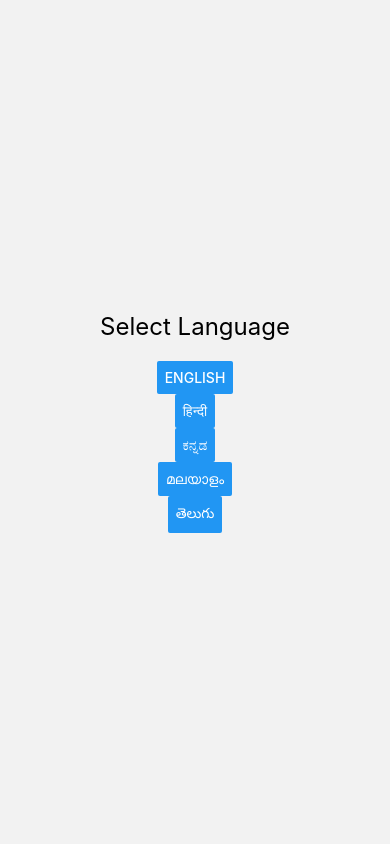
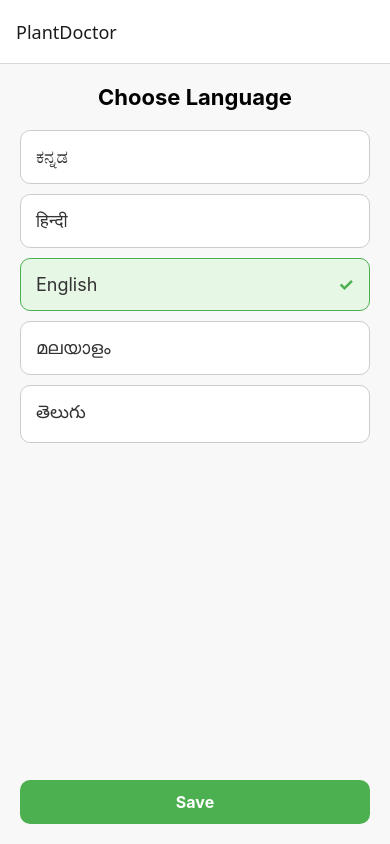
Before and after one commit to Anishabhandary/Plant-App, a React Native app: screen /LanguageSelection in a window 390 px wide. Built offline with nearby package versions, Linux system fonts and the light colour scheme; what expo-localization would draw is missing.

Commit message:
Settings tab added

```diff
--- a/App.jsx
+++ b/App.jsx
@@ -15,7 +15,7 @@ const App = () => {
         <Stack.Screen
           name="LanguageSelection"
           component={LanguageSelectionScreen} // Language selection screen
-          options={{ headerShown: false }}
+          options={{ headerShown: true, headerTitle:"PlantDoctor" }}
         />
         <Stack.Screen
           name="Tabs" // Navigating to BottomTabNavigator instead of Home
--- a/Navigations/BottomTabNavigator.jsx
+++ b/Navigations/BottomTabNavigator.jsx
@@ -3,6 +3,7 @@ import { createBottomTabNavigator } from '@react-navigation/bottom-tabs';
 import HomeScreen from '../Screen/HomeScreen';
 import CommunityScreen from '../Screen/CommunityScreen';
 import ProfileViewScreen from '../Screen/ProfileViewScreen';
+import SettingsScreen from '../Screen/SettingsScreen';
 import { MaterialIcons } from 'react-native-vector-icons'; // Import icons
 
 const Tab = createBottomTabNavigator();
@@ -44,6 +45,15 @@ const BottomTabNavigator = () => {
           ),
         }}
       />
+      <Tab.Screen
+        name="Settings"
+        component={SettingsScreen} // Add the Settings screen as a new tab
+        options={{
+          tabBarIcon: ({ color, size }) => (
+            <MaterialIcons name="settings" color={color} size={size} />
+          ),
+        }}
+      />
     </Tab.Navigator>
   );
 };
--- a/Screen/LanguageSelectionScreen.jsx
+++ b/Screen/LanguageSelectionScreen.jsx
@@ -1,25 +1,51 @@
-import React from 'react';
-import { View, Text, Button, StyleSheet } from 'react-native';
+import React, { useState } from 'react';
+import { View, Text, TouchableOpacity, StyleSheet, FlatList } from 'react-native';
 import { useTranslation } from 'react-i18next';
 
 const LanguageSelectionScreen = ({ navigation }) => {
   const { t, i18n } = useTranslation();
+  const [selectedLanguage, setSelectedLanguage] = useState('en');
+
+  const languages = [
+    { code: 'kn', label: 'ಕನ್ನಡ' },
+    { code: 'hi', label: 'हिन्दी' },
+    { code: 'en', label: 'English' },
+    { code: 'ml', label: 'മലയാളം' },
+    { code: 'te', label: 'తెలుగు' },
+  ];
 
   const changeLanguage = (language) => {
+    setSelectedLanguage(language);
     i18n.changeLanguage(language);
-    console.log("Language Slection Screen Language",i18n.language);
-    navigation.navigate('Tabs'); // Navigate to Tabs after language selection
+  };
+
+  const handleSave = () => {
+    navigation.navigate('Tabs'); // Navigate to Tabs after saving
   };
 
   return (
     <View style={styles.container}>
-      {/* <Text style={styles.header}>{t('choosePlant')}</Text> */}
-      <Text style={styles.header}>Select Language</Text>
-      <Button title="English" onPress={() => changeLanguage('en')} />
-      <Button title="हिन्दी" onPress={() => changeLanguage('hi')} />
-      <Button title="ಕನ್ನಡ" onPress={() => changeLanguage('kn')} />
-      <Button title="മലയാളം" onPress={() => changeLanguage('ml')} />
-      <Button title="తెలుగు" onPress={() => changeLanguage('te')} />
+
+      <Text style={styles.header}>{t('appLanguage')}</Text>
+      <FlatList
+        data={languages}
+        keyExtractor={(item) => item.code}
+        renderItem={({ item }) => (
+          <TouchableOpacity
+            style={[
+              styles.languageOption,
+              selectedLanguage === item.code && styles.selectedOption,
+            ]}
+            onPress={() => changeLanguage(item.code)}
+          >
+            <Text style={styles.languageText}>{item.label}</Text>
+            {selectedLanguage === item.code && <Text style={styles.checkMark}>✓</Text>}
+          </TouchableOpacity>
+        )}
+      />
+      <TouchableOpacity style={styles.saveButton} onPress={handleSave}>
+        <Text style={styles.saveButtonText}>{t('save')}</Text>
+      </TouchableOpacity>
     </View>
   );
 };
@@ -27,12 +53,50 @@ const LanguageSelectionScreen = ({ navigation }) => {
 const styles = StyleSheet.create({
   container: {
     flex: 1,
-    justifyContent: 'center',
+    padding: 20,
+    backgroundColor: '#f8f8f8',
+  },
+  header: {
+    fontSize: 22,
+    fontWeight: 'bold',
+    marginBottom: 20,
+    textAlign: 'center',
+  },
+  languageOption: {
+    flexDirection: 'row',
+    alignItems: 'center',
+    justifyContent: 'space-between',
+    padding: 15,
+    borderRadius: 10,
+    borderWidth: 1,
+    borderColor: '#ccc',
+    marginBottom: 10,
+    backgroundColor: '#fff',
+  },
+  selectedOption: {
+    borderColor: '#4CAF50',
+    backgroundColor: '#e6f7e6',
+  },
+  languageText: {
+    fontSize: 18,
+    color: '#333',
+  },
+  checkMark: {
+    fontSize: 18,
+    color: '#4CAF50',
+    fontWeight: 'bold',
+  },
+  saveButton: {
+    marginTop: 20,
+    backgroundColor: '#4CAF50',
+    paddingVertical: 12,
+    borderRadius: 10,
     alignItems: 'center',
   },
-  header: {
-    fontSize: 24,
-    marginBottom: 20,
+  saveButtonText: {
+    color: '#fff',
+    fontSize: 16,
+    fontWeight: 'bold',
   },
 });
 
--- /dev/null
+++ b/Screen/SettingsScreen.jsx
@@ -0,0 +1,32 @@
+// SettingsScreen.jsx
+import React from 'react';
+import { View, Text, StyleSheet } from 'react-native';
+
+const SettingsScreen = () => {
+  return (
+    <View style={styles.container}>
+      <Text style={styles.header}>Settings</Text>
+      <Text style={styles.text}>Adjust your preferences here</Text>
+    </View>
+  );
+};
+
+const styles = StyleSheet.create({
+  container: {
+    flex: 1,
+    justifyContent: 'center',
+    alignItems: 'center',
+    backgroundColor: '#f8f8f8',
+  },
+  header: {
+    fontSize: 24,
+    fontWeight: 'bold',
+    marginBottom: 20,
+  },
+  text: {
+    fontSize: 18,
+    color: '#555',
+  },
+});
+
+export default SettingsScreen;
--- a/assets/locales/en.json
+++ b/assets/locales/en.json
@@ -1,5 +1,7 @@
 {
   "translation": {
+    "appLanguage":"Choose Language",
+    "save":"Save",
     "choosePlant": "Choose your plant",
     "tomato": "Tomato",
     "potato": "Potato",
--- a/assets/locales/hi.json
+++ b/assets/locales/hi.json
@@ -1,5 +1,7 @@
 {
   "translation": {
+    "appLanguage": "भाषा चुनें",
+    "save": "सेव करें",
     "choosePlant": "अपना पौधा चुनें",
     "tomato": "टमाटर",
     "potato": "आलू",
--- a/assets/locales/kn.json
+++ b/assets/locales/kn.json
@@ -1,5 +1,7 @@
 {
   "translation":{
+      "appLanguage": "ಭಾಷೆಯನ್ನು ಆಯ್ಕೆಮಾಡಿ",
+      "save": "ಸೇವ್",
       "choosePlant": "ನಿಮ್ಮ ಸಸ್ಯವನ್ನು ಆಯ್ಕೆಮಾಡಿ",
       "tomato": "ಟಮಾಟೋ",
       "potato": "ಆಲೂಗಡ್ಡೆ",
--- a/assets/locales/ml.json
+++ b/assets/locales/ml.json
@@ -1,5 +1,7 @@
 {
   "translation": {
+    "appLanguage": "ഭാഷ തിരഞ്ഞെടുക്കുക",
+    "save": "സേവ്",
     "choosePlant": "താങ്കളുടെ ചെടി തിരഞ്ഞെടുക്കുക",
     "tomato": "തക്കാളി",
     "potato": "ഉരുളക്കിഴങ്ങ്",
--- a/assets/locales/te.json
+++ b/assets/locales/te.json
@@ -1,5 +1,7 @@
 {
   "translation": {
+    "appLanguage": "భాషను ఎంచుకోండి",
+    "save": "సేవ్",
     "choosePlant": "మీ మొక్కను ఎంచుకోండి",
     "tomato": "టమోటా",
     "potato": "బంగాళాదుంప",
```
Also changed, not shown: Navigations/AppNavigator.jsx (+16 -16 lines).
